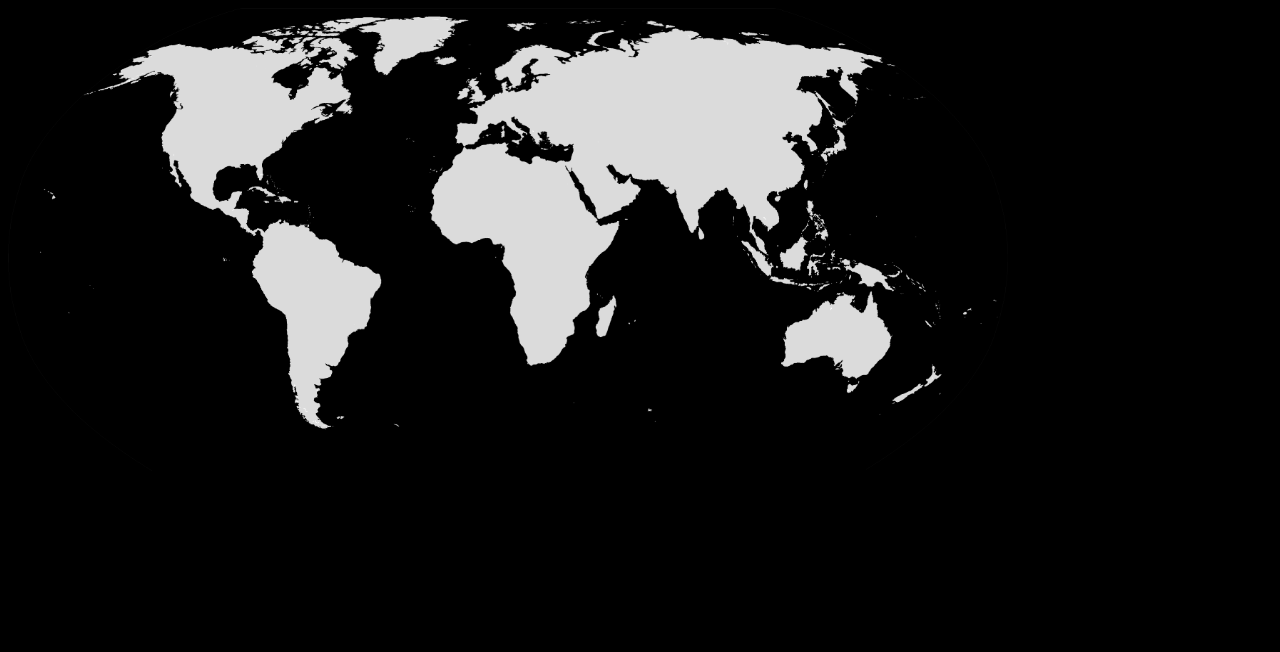
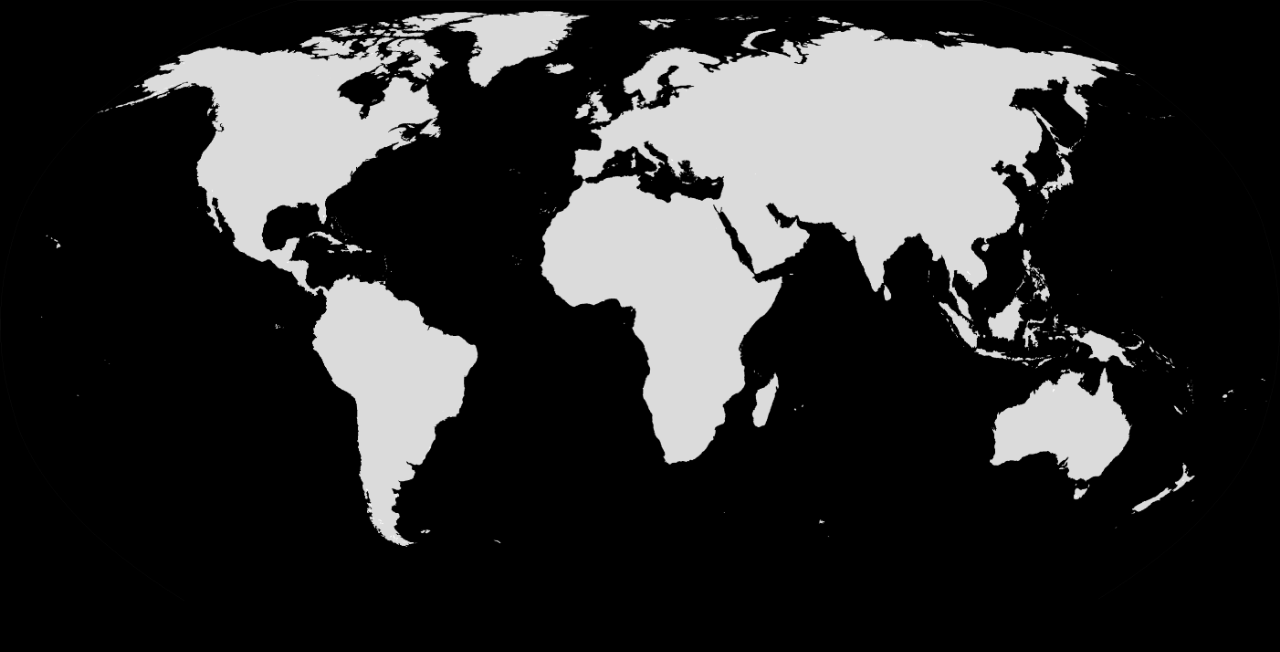
Before and after one commit to Acelib25/Phoenix-Initiative, a plain HTML site: page index.html in a window 1280 px wide. Drawn offline with Linux system fonts and the light colour scheme.

Commit message:
dynamic image size

```diff
--- a/index.html
+++ b/index.html
@@ -8,7 +8,10 @@
   </head>
   <body>
 
-    <img src="media/map.png" width="1000" height="500">
+    <div class="imgbox">
+        <img class="center-fit" src="media/map.png">
+    </div>
+
     <script src="script.js"></script>
   </body>
 </html>
--- a/style.css
+++ b/style.css
@@ -1,3 +1,16 @@
 body{
     background: black;
 }
+* {
+    margin: 0;
+    padding: 0;
+}
+.imgbox {
+    display: grid;
+    height: 100%;
+}
+.center-fit {
+    max-width: 100%;
+    max-height: 100vh;
+    margin: auto;
+}
```
